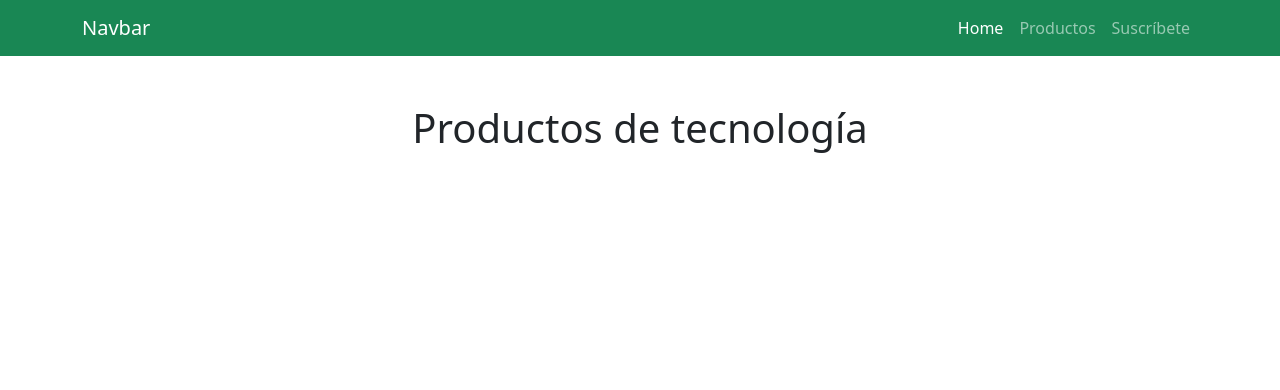
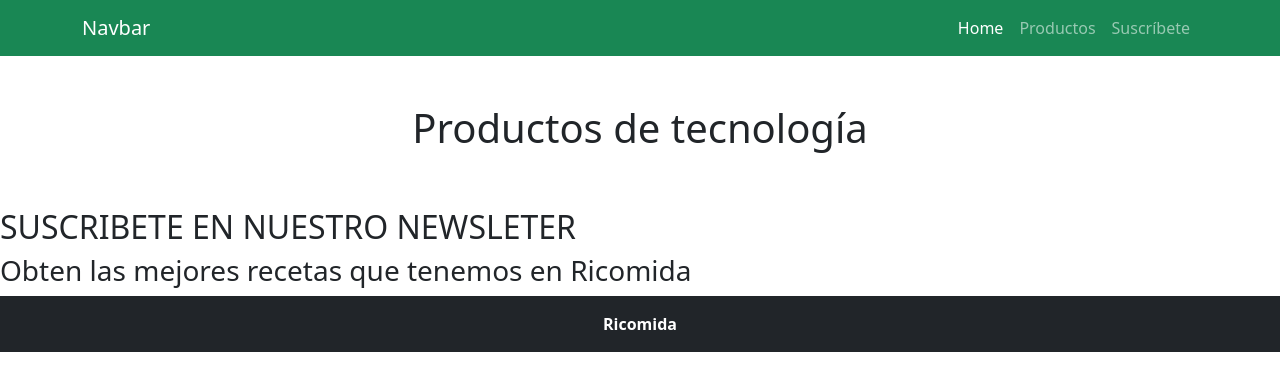
Before and after one commit to Beaele23/Ejemplo-d-a-2, a plain HTML site: page index.html in a window 1280 px wide. Drawn offline with nearby package versions, Linux system fonts and the light colour scheme.

```diff
--- a/index.html
+++ b/index.html
@@ -45,6 +45,17 @@
       <header class="py-5">
         <h1 class="text-center">Productos de tecnología</h1>
       </header>
+      <main>
+        <section id="suscribete">
+          <h2> SUSCRIBETE EN NUESTRO NEWSLETER </h2>
+            <h3>Obten las mejores recetas que tenemos en Ricomida</h3>
+
+          <footer class="py-3 bg-dark">
+            <p class="text-center text-white m-0 fw-bold"> Ricomida</p>
+
+          </footer>
+        </section>
+      </main>
 
 </body>
 </html>
```
